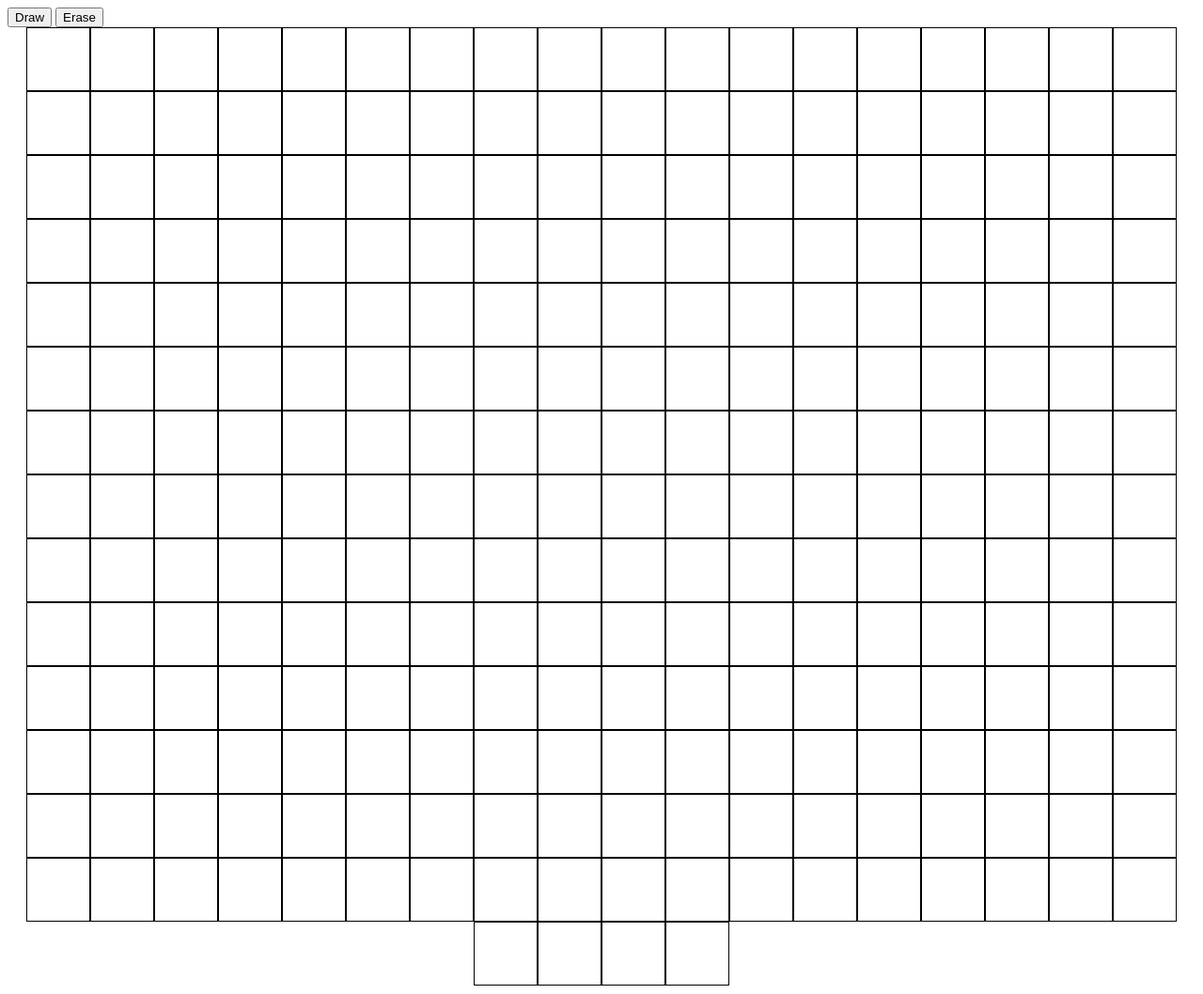
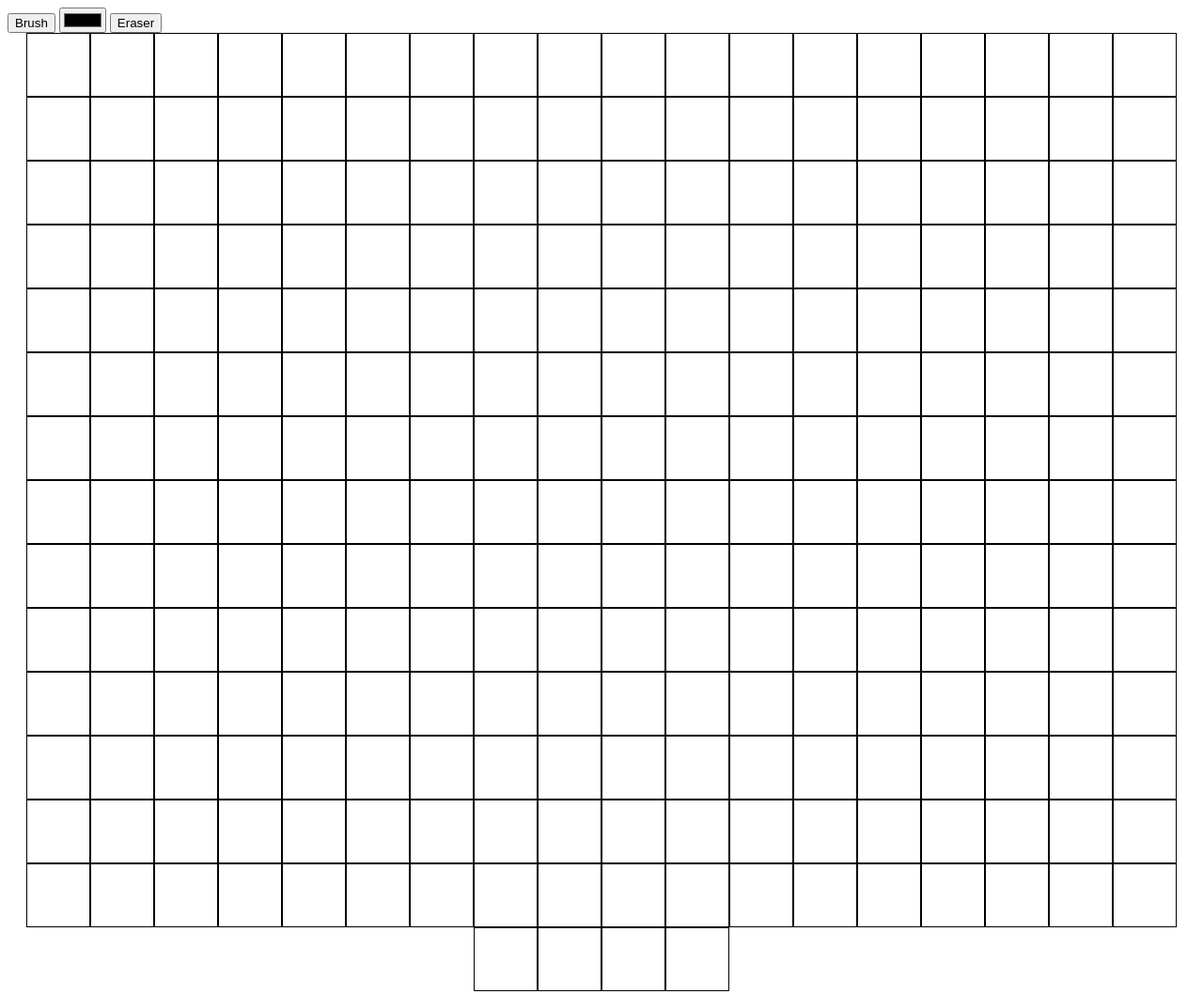
Before and after one commit to AlexRuu/etch-a-sketch, a plain HTML site: page index.html in a window 1280 px wide. Shown: the whole page at 94% size. Drawn offline with Linux system fonts and the light colour scheme.

Commit message:
Add colour selector

```diff
--- a/index.html
+++ b/index.html
@@ -8,8 +8,11 @@
 </head>
 <body>
     <div class="container">
-        <button class="draw-brush">Draw</button>
-        <button class="erase-brush">Erase</button>
+        <div class="side-panel">
+            <button class="draw-brush">Brush</button>
+            <input type="color" class="colour" name="colour">
+            <button class="erase-brush">Eraser</button>
+        </div>
         <div class="grid-container"></div>
     </div>
 </body>
```
